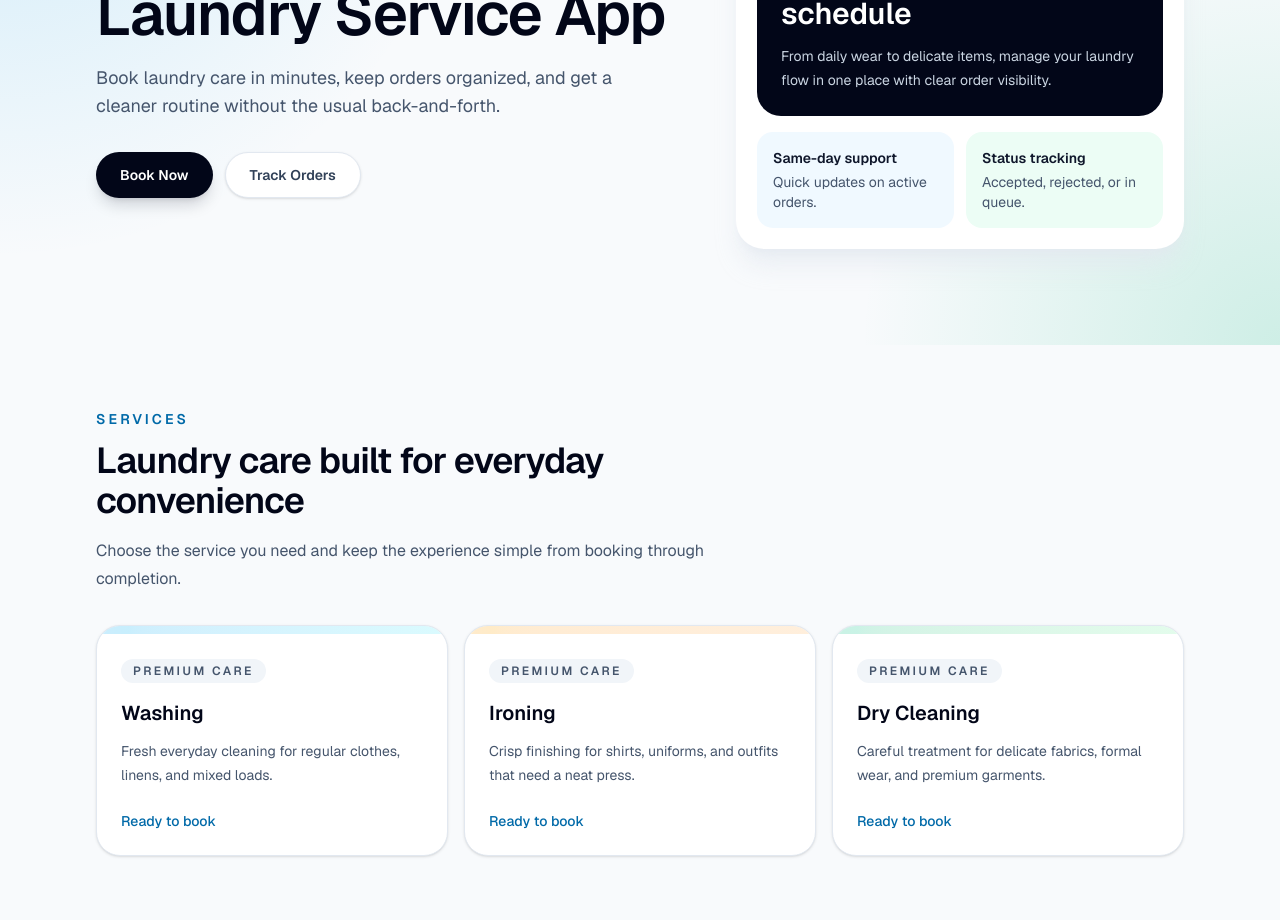
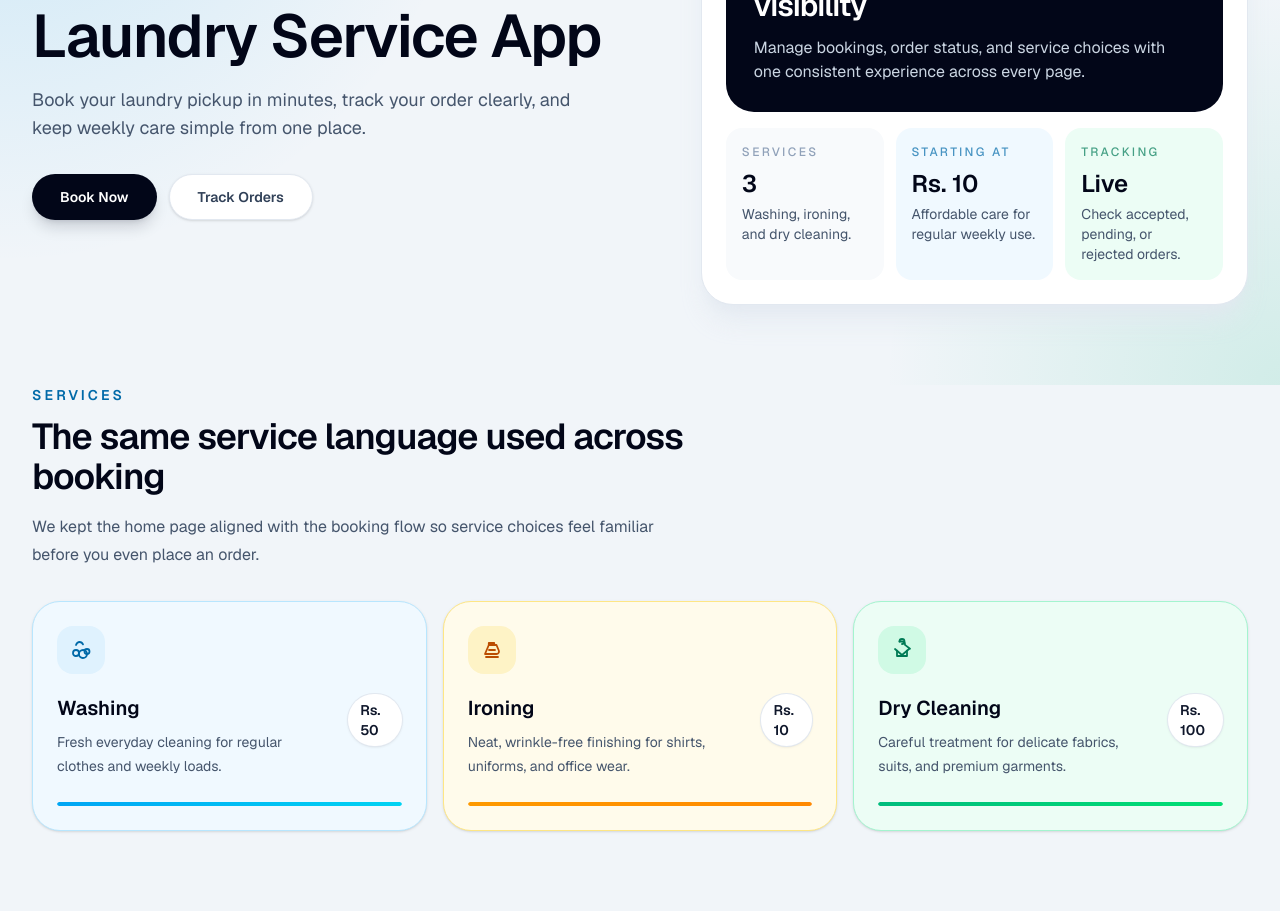
Before and after one commit to nikhilbabupalugudi/laundry-app, a Next.js app: page / in a window 1280 px wide. Shown: the part 320-1240 px from the top of the page. Built offline with nearby package versions, Linux system fonts and the light colour scheme.

Commit message:
page layout changes

```diff
--- a/app/page.js
+++ b/app/page.js
@@ -2,32 +2,107 @@ import Link from "next/link";
 
 const services = [
   {
+    id: "washing",
     name: "Washing",
-    description: "Fresh everyday cleaning for regular clothes, linens, and mixed loads.",
-    accent: "from-sky-500/20 to-cyan-200/40",
+    price: "Rs. 50",
+    description: "Fresh everyday cleaning for regular clothes and weekly loads.",
+    accent: "from-sky-500 to-cyan-400",
+    cardBg: "bg-sky-50",
+    cardBorder: "border-sky-200",
+    iconBg: "bg-sky-100",
+    iconText: "text-sky-700",
   },
   {
+    id: "ironing",
     name: "Ironing",
-    description: "Crisp finishing for shirts, uniforms, and outfits that need a neat press.",
-    accent: "from-amber-500/20 to-orange-200/40",
+    price: "Rs. 10",
+    description: "Neat, wrinkle-free finishing for shirts, uniforms, and office wear.",
+    accent: "from-amber-500 to-orange-400",
+    cardBg: "bg-amber-50",
+    cardBorder: "border-amber-200",
+    iconBg: "bg-amber-100",
+    iconText: "text-amber-700",
   },
   {
+    id: "dry-cleaning",
     name: "Dry Cleaning",
-    description: "Careful treatment for delicate fabrics, formal wear, and premium garments.",
-    accent: "from-emerald-500/20 to-green-200/40",
+    price: "Rs. 100",
+    description: "Careful treatment for delicate fabrics, suits, and premium garments.",
+    accent: "from-emerald-500 to-green-400",
+    cardBg: "bg-emerald-50",
+    cardBorder: "border-emerald-200",
+    iconBg: "bg-emerald-100",
+    iconText: "text-emerald-700",
   },
 ];
 
+function ServiceIcon({ serviceId, className = "h-6 w-6" }) {
+  if (serviceId === "washing") {
+    return (
+      <svg
+        viewBox="0 0 24 24"
+        fill="none"
+        stroke="currentColor"
+        strokeWidth="1.8"
+        strokeLinecap="round"
+        strokeLinejoin="round"
+        className={className}
+      >
+        <path d="M7 18a3 3 0 1 0 0-6c-1.8 0-3 1.5-3 3.2A2.8 2.8 0 0 0 7 18Z" />
+        <path d="M14 20a4 4 0 1 0 0-8c-2.3 0-4 1.9-4 4.1A3.7 3.7 0 0 0 14 20Z" />
+        <path d="M18 16a2.5 2.5 0 1 0 0-5c-1.4 0-2.5 1.1-2.5 2.5S16.6 16 18 16Z" />
+        <path d="M7 7c.7-1.9 1.9-3 3.6-3 1.6 0 2.7.8 3.4 2.4" />
+      </svg>
+    );
+  }
+
+  if (serviceId === "ironing") {
+    return (
+      <svg
+        viewBox="0 0 24 24"
+        fill="none"
+        stroke="currentColor"
+        strokeWidth="1.8"
+        strokeLinecap="round"
+        strokeLinejoin="round"
+        className={className}
+      >
+        <path d="M5 16h11.5a2.5 2.5 0 0 0 2.3-3.5L16.5 7H8.8L5 16Z" />
+        <path d="M8.8 7V5h5.4v2" />
+        <path d="M9 12h6" />
+        <path d="M6 19h12" />
+      </svg>
+    );
+  }
+
+  return (
+    <svg
+      viewBox="0 0 24 24"
+      fill="none"
+      stroke="currentColor"
+      strokeWidth="1.8"
+      strokeLinecap="round"
+      strokeLinejoin="round"
+      className={className}
+    >
+      <path d="M12 6a2.5 2.5 0 1 0-2.5-2.5" />
+      <path d="M9.5 3.5H12a3 3 0 0 1 3 3v.4l5 3.8" />
+      <path d="m5 11 7 6 7-6" />
+      <path d="M7 12.7V18h10v-5.3" />
+    </svg>
+  );
+}
+
 export default function Home() {
   return (
-    <div className="bg-slate-50">
+    <div className="bg-slate-100">
       <section className="relative overflow-hidden">
-        <div className="absolute inset-0 bg-[radial-gradient(circle_at_top_left,_rgba(14,165,233,0.18),_transparent_34%),radial-gradient(circle_at_bottom_right,_rgba(16,185,129,0.18),_transparent_30%)]" />
+        <div className="absolute inset-0 bg-[radial-gradient(circle_at_top_left,_rgba(14,165,233,0.18),_transparent_34%),radial-gradient(circle_at_bottom_right,_rgba(16,185,129,0.14),_transparent_28%)]" />
 
-        <div className="relative mx-auto flex max-w-6xl flex-col gap-12 px-4 py-16 sm:px-6 sm:py-20 lg:flex-row lg:items-center lg:gap-16 lg:px-8 lg:py-24">
+        <div className="relative mx-auto grid max-w-7xl gap-10 px-4 py-14 sm:px-6 sm:py-16 lg:grid-cols-[1.05fr_0.95fr] lg:items-center lg:gap-16 lg:px-8 lg:py-20">
           <div className="max-w-2xl">
-            <span className="inline-flex rounded-full border border-sky-200 bg-white px-3 py-1 text-sm font-medium text-sky-700 shadow-sm">
-              Fast pickup. Clean finish. Simple tracking.
+            <span className="inline-flex rounded-full border border-slate-200 bg-white px-4 py-1.5 text-sm font-medium text-slate-600 shadow-sm">
+              Fast pickup. Clean finish. Simple booking.
             </span>
 
             <h1 className="mt-6 text-4xl font-semibold tracking-tight text-slate-950 sm:text-5xl lg:text-6xl">
@@ -35,48 +110,63 @@ export default function Home() {
             </h1>
 
             <p className="mt-5 max-w-xl text-base leading-7 text-slate-600 sm:text-lg">
-              Book laundry care in minutes, keep orders organized, and get a
-              cleaner routine without the usual back-and-forth.
+              Book your laundry pickup in minutes, track your order clearly, and
+              keep weekly care simple from one place.
             </p>
 
             <div className="mt-8 flex flex-col gap-3 sm:flex-row">
               <Link
                 href="/book"
-                className="inline-flex items-center justify-center rounded-full bg-slate-950 px-6 py-3 text-sm font-semibold text-white shadow-lg shadow-slate-950/15 transition-transform hover:-translate-y-0.5 hover:bg-sky-600"
+                className="inline-flex items-center justify-center rounded-full bg-slate-950 px-7 py-3 text-sm font-semibold text-white shadow-lg shadow-slate-950/15 transition-all duration-300 hover:-translate-y-0.5 hover:bg-sky-600"
               >
                 Book Now
               </Link>
 
               <Link
                 href="/orders"
-                className="inline-flex items-center justify-center rounded-full border border-slate-200 bg-white px-6 py-3 text-sm font-semibold text-slate-700 shadow-sm transition-colors hover:border-slate-300 hover:text-slate-950"
+                className="inline-flex items-center justify-center rounded-full border border-slate-200 bg-white px-7 py-3 text-sm font-semibold text-slate-700 shadow-sm transition-all duration-300 hover:-translate-y-0.5 hover:border-slate-300 hover:text-slate-950"
               >
                 Track Orders
               </Link>
             </div>
           </div>
 
-          <div className="w-full lg:max-w-md">
-            <div className="rounded-[28px] border border-white/70 bg-white p-5 shadow-xl shadow-slate-200/70">
-              <div className="rounded-3xl bg-slate-950 p-6 text-white">
-                <p className="text-sm uppercase tracking-[0.28em] text-sky-200">
-                  Weekly care
+          <div className="w-full">
+            <div className="rounded-[32px] border border-slate-200 bg-white p-5 shadow-xl shadow-slate-200/80 sm:p-6">
+              <div className="rounded-[28px] bg-slate-950 p-6 text-white sm:p-7">
+                <p className="text-sm font-medium uppercase tracking-[0.24em] text-sky-200">
+                  Laundry App
                 </p>
-                <p className="mt-4 text-3xl font-semibold">Fresh clothes, on schedule</p>
-                <p className="mt-3 text-sm leading-6 text-slate-300">
-                  From daily wear to delicate items, manage your laundry flow in one
-                  place with clear order visibility.
+                <h2 className="mt-4 text-3xl font-semibold tracking-tight">
+                  Cleaner routines, better visibility
+                </h2>
+                <p className="mt-3 text-sm leading-6 text-slate-300 sm:text-base">
+                  Manage bookings, order status, and service choices with one
+                  consistent experience across every page.
                 </p>
               </div>
 
-              <div className="mt-4 grid grid-cols-2 gap-3 text-sm">
+              <div className="mt-4 grid gap-3 sm:grid-cols-3">
+                <div className="rounded-2xl bg-slate-50 p-4">
+                  <p className="text-xs font-medium uppercase tracking-[0.2em] text-slate-400">
+                    Services
+                  </p>
+                  <p className="mt-2 text-2xl font-semibold text-slate-950">3</p>
+                  <p className="mt-1 text-sm text-slate-600">Washing, ironing, and dry cleaning.</p>
+                </div>
                 <div className="rounded-2xl bg-sky-50 p-4">
-                  <p className="font-semibold text-slate-900">Same-day support</p>
-                  <p className="mt-1 text-slate-600">Quick updates on active orders.</p>
+                  <p className="text-xs font-medium uppercase tracking-[0.2em] text-sky-700/70">
+                    Starting At
+                  </p>
+                  <p className="mt-2 text-2xl font-semibold text-slate-950">Rs. 10</p>
+                  <p className="mt-1 text-sm text-slate-600">Affordable care for regular weekly use.</p>
                 </div>
                 <div className="rounded-2xl bg-emerald-50 p-4">
-                  <p className="font-semibold text-slate-900">Status tracking</p>
-                  <p className="mt-1 text-slate-600">Accepted, rejected, or in queue.</p>
+                  <p className="text-xs font-medium uppercase tracking-[0.2em] text-emerald-700/70">
+                    Tracking
+                  </p>
+                  <p className="mt-2 text-2xl font-semibold text-slate-950">Live</p>
+                  <p className="mt-1 text-sm text-slate-600">Check accepted, pending, or rejected orders.</p>
                 </div>
               </div>
             </div>
@@ -84,40 +174,51 @@ export default function Home() {
         </div>
       </section>
 
-      <section className="mx-auto max-w-6xl px-4 py-12 sm:px-6 sm:py-16 lg:px-8">
+      <section className="mx-auto max-w-7xl px-4 pb-14 sm:px-6 sm:pb-16 lg:px-8 lg:pb-20">
         <div className="max-w-2xl">
           <p className="text-sm font-semibold uppercase tracking-[0.22em] text-sky-700">
             Services
           </p>
           <h2 className="mt-3 text-3xl font-semibold tracking-tight text-slate-950 sm:text-4xl">
-            Laundry care built for everyday convenience
+            The same service language used across booking
           </h2>
           <p className="mt-4 text-base leading-7 text-slate-600">
-            Choose the service you need and keep the experience simple from
-            booking through completion.
+            We kept the home page aligned with the booking flow so service
+            choices feel familiar before you even place an order.
           </p>
         </div>
 
-        <div className="mt-8 grid gap-4 sm:grid-cols-2 lg:grid-cols-3">
+        <div className="mt-8 grid gap-4 md:grid-cols-3">
           {services.map((service) => (
             <article
-              key={service.name}
-              className="group overflow-hidden rounded-3xl border border-slate-200 bg-white shadow-sm transition-transform duration-200 hover:-translate-y-1 hover:shadow-lg"
+              key={service.id}
+              className={`group rounded-[28px] border ${service.cardBorder} ${service.cardBg} p-6 shadow-sm transition-all duration-300 hover:-translate-y-1 hover:shadow-lg`}
             >
-              <div className={`h-2 bg-gradient-to-r ${service.accent}`} />
-              <div className="p-6">
-                <div className="inline-flex rounded-full bg-slate-100 px-3 py-1 text-xs font-semibold uppercase tracking-[0.2em] text-slate-600">
-                  Premium Care
+              <div
+                className={`inline-flex h-12 w-12 items-center justify-center rounded-2xl ${service.iconBg} ${service.iconText}`}
+              >
+                <ServiceIcon serviceId={service.id} />
+              </div>
+
+              <div className="mt-5 flex items-start justify-between gap-4">
+                <div>
+                  <h3 className="text-xl font-semibold text-slate-950">
+                    {service.name}
+                  </h3>
+                  <p className="mt-2 text-sm leading-6 text-slate-600">
+                    {service.description}
+                  </p>
                 </div>
-                <h3 className="mt-4 text-xl font-semibold text-slate-950">
-                  {service.name}
-                </h3>
-                <p className="mt-3 text-sm leading-6 text-slate-600">
-                  {service.description}
-                </p>
-                <div className="mt-6 text-sm font-medium text-sky-700 transition-colors group-hover:text-slate-950">
-                  Ready to book
-                </div>
+
+                <span className="rounded-full bg-white px-3 py-1.5 text-sm font-semibold text-slate-900 shadow-sm ring-1 ring-slate-200">
+                  {service.price}
+                </span>
+              </div>
+
+              <div className="mt-6 h-1 w-full overflow-hidden rounded-full bg-white/70">
+                <div
+                  className={`h-full rounded-full bg-gradient-to-r ${service.accent} transition-transform duration-300 group-hover:translate-x-1`}
+                />
               </div>
             </article>
           ))}
```
